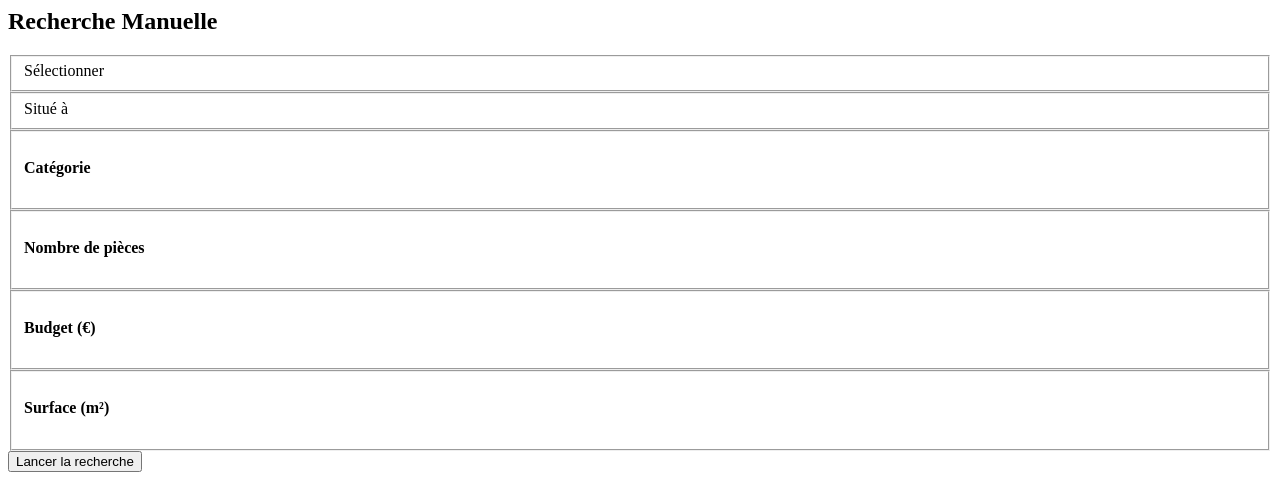
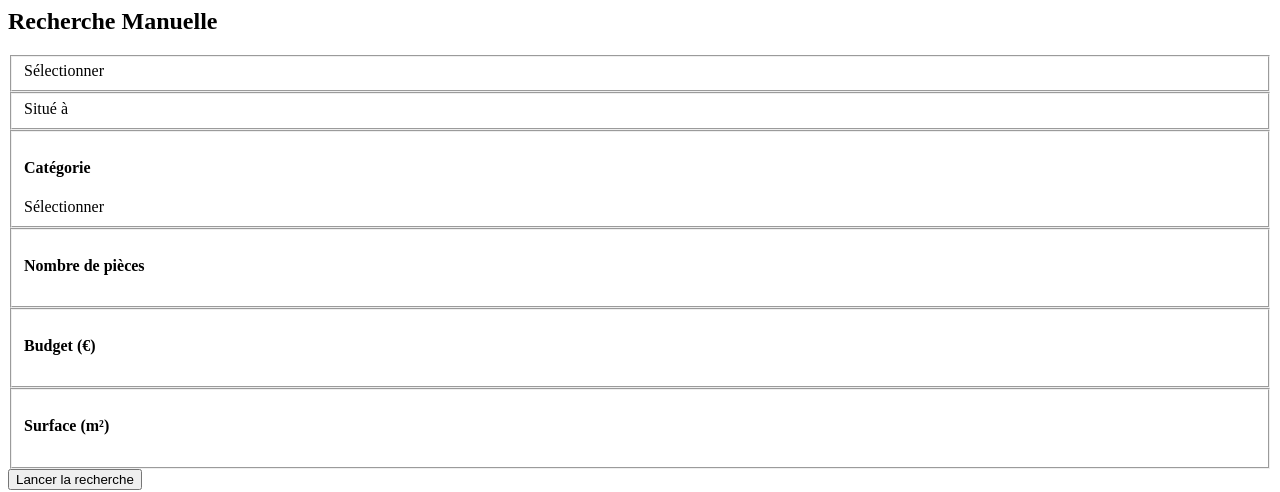
Before and after one commit to mirsal/citadin, a PHP site: template apps/frontend/templates/layout.php in a window 1280 px wide. Shown: the part 281-773 px from the top of the page. Run offline with PHP 8.4, Linux system fonts and the light colour scheme; the template is opened without the code that fills it, so the values that code supplies are empty; some libraries are stand-ins or nearby versions.

Commit message:
Add a label to the category field in the manual search form

```diff
--- a/apps/frontend/templates/layout.php
+++ b/apps/frontend/templates/layout.php
@@ -63,6 +63,7 @@
 
 	            <fieldset class="topspace left">
 	                <h4>Catégorie</h4>
+	                <label>Sélectionner</label>
                     <?php echo $manual_search_form['category']->render(array('class' => 'fullwidth')) ?>
 	            </fieldset>
 
```
